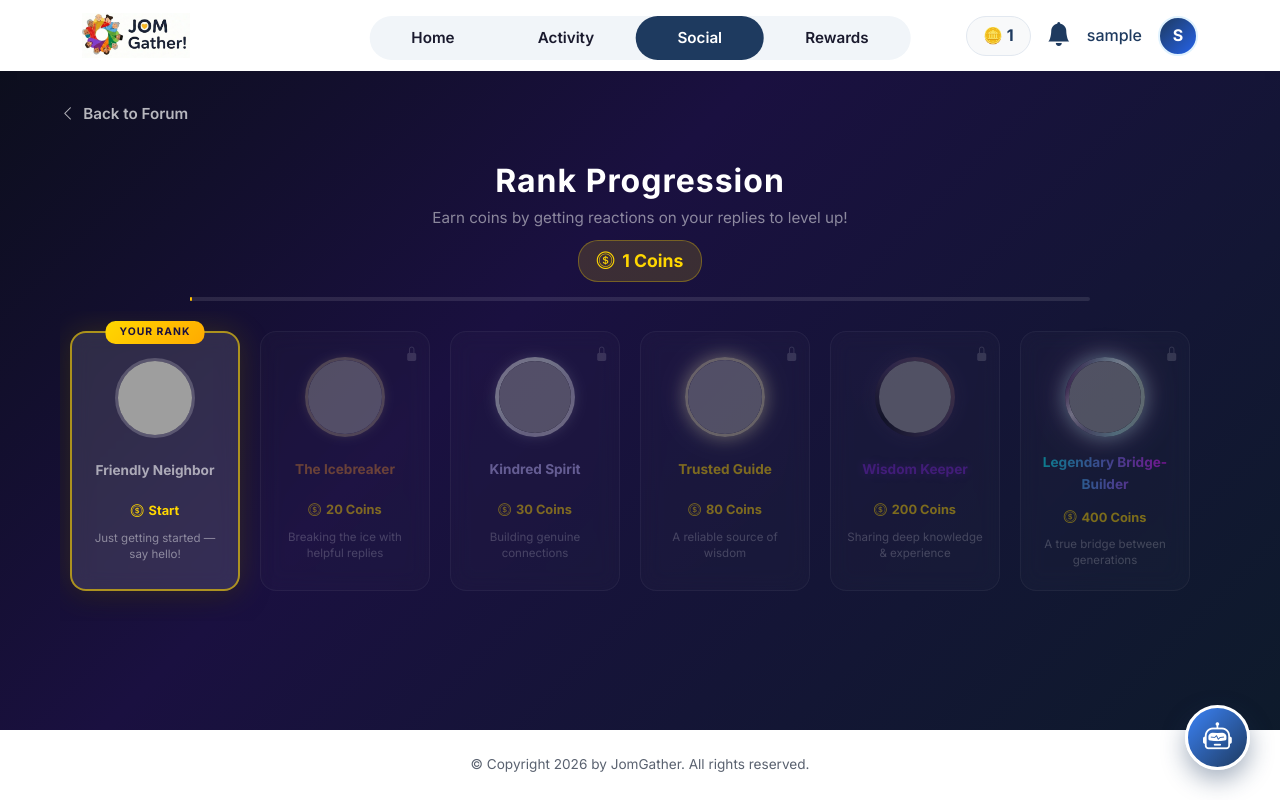
After one commit to Cassius-stack/JOMGather, a Flask app: page /social/ask-grandfriend/ranks in a window 1280 px wide. The commit adds this page. Run offline with Flask 3, Linux system fonts and the light colour scheme; the visitor is signed in with stand-in values (Sample User, id 1); parts of the project's set-up code (start-up, migrations or seed data) failed here and were passed over; some libraries are stand-ins or nearby versions; grey boxes are pictures that could not be loaded.

Commit message:
Final Changse

```diff
--- a/routes/activities.py
+++ b/routes/activities.py
@@ -45,8 +45,8 @@ def upload_photo():
 
 @activities_bp.route('/boomerang')
 def boomerang():
-    """BOOMERang - Entry Transition."""
-    return render_template('activities/Boomerang/Transition.html')
+    """BOOMERang - Redirect to home/setup page."""
+    return redirect(url_for('activities.boomerang_home'))
 
 
 @activities_bp.route('/boomerang/home')
--- a/routes/social.py
+++ b/routes/social.py
@@ -1364,6 +1364,60 @@ def agf_profile(user_id):
         return redirect(url_for('social.ask_grandfriend'))
 
 
+@social_bp.route('/ask-grandfriend/ranks')
+def agf_ranks():
+    """Rank progression page showing all tiers and the user's current rank."""
+    current_user_id = get_current_user_id()
+    if not current_user_id:
+        return redirect(url_for('auth.login'))
+
+    # Calculate user's coins (with test coin override)
+    test_coins = session.get('agf_test_coins')
+    if test_coins is not None:
+        total_coins = test_coins
+    else:
+        try:
+            replies_resp = supabase.table('replies').select('coins_awarded').eq('user_id', current_user_id).execute()
+            total_coins = sum(r.get('coins_awarded', 0) for r in (replies_resp.data or []))
+        except:
+            total_coins = 0
+
+    current_rank = get_user_rank(total_coins)
+
+    # Get user profile picture
+    try:
+        user_resp = supabase.table('users').select('profile_picture').eq('id', current_user_id).single().execute()
+        profile_picture = user_resp.data.get('profile_picture') if user_resp.data else None
+    except:
+        profile_picture = None
+
+    if not profile_picture:
+        profile_picture = f'https://i.pravatar.cc/120?u={current_user_id}'
+
+    # Define all rank tiers with descriptions
+    rank_tiers = [
+        {'tier': 1, 'name': 'Friendly Neighbor', 'css_class': 'rank-tier-1', 'coins': 0,
+         'description': 'Just getting started — say hello!'},
+        {'tier': 2, 'name': 'The Icebreaker', 'css_class': 'rank-tier-2', 'coins': 20,
+         'description': 'Breaking the ice with helpful replies'},
+        {'tier': 3, 'name': 'Kindred Spirit', 'css_class': 'rank-tier-3', 'coins': 30,
+         'description': 'Building genuine connections'},
+        {'tier': 4, 'name': 'Trusted Guide', 'css_class': 'rank-tier-4', 'coins': 80,
+         'description': 'A reliable source of wisdom'},
+        {'tier': 5, 'name': 'Wisdom Keeper', 'css_class': 'rank-tier-5', 'coins': 200,
+         'description': 'Sharing deep knowledge & experience'},
+        {'tier': 6, 'name': 'Legendary Bridge-Builder', 'css_class': 'rank-tier-6', 'coins': 400,
+         'description': 'A true bridge between generations'},
+    ]
+
+    return render_template('social/agf_ranks.html',
+                           current_rank=current_rank,
+                           total_coins=total_coins,
+                           rank_tiers=rank_tiers,
+                           profile_picture=profile_picture,
+                           current_user_id=current_user_id)
+
+
 @social_bp.route('/ask-grandfriend/delete/<question_id>', methods=['POST'])
 def delete_question_route(question_id):
     """Delete a question (Only OP). Uses service role key to bypass RLS."""
--- a/templates/activities/Boomerang/LoadingPage.html
+++ b/templates/activities/Boomerang/LoadingPage.html
@@ -290,7 +290,7 @@
     <div class="loading-card">
         <!-- Permission Error -->
         <div class="permission-error" id="permissionError">
-            <strong>⚠️ Access Required</strong>
+            <strong>Warning: Access Required</strong>
             <p style="margin: 5px 0 0 0; font-size: 0.9rem;">Please allow camera & mic access to continue.</p>
         </div>
 
@@ -339,7 +339,7 @@
 
         <!-- Tips -->
         <div class="loading-tips">
-            <span class="emoji">💡</span>Tip: Be yourself and have fun!
+            Tip: Be yourself and have fun!
         </div>
     </div>
 </div>
--- /dev/null
+++ b/templates/social/agf_ranks.html
@@ -0,0 +1,440 @@
+{% extends "base.html" %}
+{% block title %}Rank Progression - JomGather{% endblock %}
+
+{% block head %}
+<link rel="stylesheet" href="{{ url_for('static', filename='css/askagrandfriend.css') }}">
+<style>
+    body {
+        background: linear-gradient(135deg, #0b0e1a 0%, #1a1040 40%, #0d1b2a 100%);
+        min-height: 100vh;
+        font-family: 'Inter', sans-serif;
+    }
+
+    .ranks-container {
+        max-width: 1200px;
+        margin: 0 auto;
+        padding: 30px 20px 60px;
+    }
+
+    .back-link {
+        color: rgba(255, 255, 255, 0.7);
+        text-decoration: none;
+        font-weight: 600;
+        display: inline-flex;
+        align-items: center;
+        gap: 0.5rem;
+        transition: color 0.2s;
+        font-size: 0.95rem;
+    }
+
+    .back-link:hover {
+        color: #fff;
+    }
+
+    .ranks-page-title {
+        text-align: center;
+        color: #fff;
+        font-size: 2rem;
+        font-weight: 800;
+        margin: 20px 0 5px;
+        letter-spacing: 1px;
+    }
+
+    .ranks-subtitle {
+        text-align: center;
+        color: rgba(255, 255, 255, 0.5);
+        font-size: 0.95rem;
+        margin-bottom: 10px;
+    }
+
+    .coins-display {
+        text-align: center;
+        margin-bottom: 35px;
+    }
+
+    .coins-display .coin-icon {
+        display: inline-flex;
+        align-items: center;
+        gap: 8px;
+        background: rgba(255, 215, 0, 0.15);
+        border: 1px solid rgba(255, 215, 0, 0.3);
+        padding: 6px 18px;
+        border-radius: 20px;
+        color: #ffd700;
+        font-weight: 700;
+        font-size: 1.1rem;
+    }
+
+    /* Horizontal scrollable tier cards */
+    .ranks-track {
+        display: flex;
+        gap: 20px;
+        overflow-x: auto;
+        padding: 20px 10px 30px;
+        scroll-snap-type: x mandatory;
+        -webkit-overflow-scrolling: touch;
+    }
+
+    .ranks-track::-webkit-scrollbar {
+        height: 6px;
+    }
+
+    .ranks-track::-webkit-scrollbar-track {
+        background: rgba(255, 255, 255, 0.05);
+        border-radius: 3px;
+    }
+
+    .ranks-track::-webkit-scrollbar-thumb {
+        background: rgba(255, 255, 255, 0.2);
+        border-radius: 3px;
+    }
+
+    /* Individual tier card */
+    .rank-card {
+        flex: 0 0 170px;
+        min-width: 170px;
+        background: rgba(255, 255, 255, 0.05);
+        border: 1px solid rgba(255, 255, 255, 0.1);
+        border-radius: 16px;
+        padding: 25px 15px 20px;
+        text-align: center;
+        position: relative;
+        transition: all 0.3s ease;
+        scroll-snap-align: center;
+        backdrop-filter: blur(10px);
+    }
+
+    .rank-card:hover {
+        transform: translateY(-5px);
+        background: rgba(255, 255, 255, 0.08);
+    }
+
+    /* Current rank highlight */
+    .rank-card.current-rank {
+        background: rgba(255, 255, 255, 0.12);
+        border: 2px solid rgba(255, 215, 0, 0.6);
+        box-shadow: 0 0 30px rgba(255, 215, 0, 0.15), 0 8px 32px rgba(0, 0, 0, 0.3);
+    }
+
+    .current-label {
+        position: absolute;
+        top: -12px;
+        left: 50%;
+        transform: translateX(-50%);
+        background: linear-gradient(135deg, #ffd700, #ffaa00);
+        color: #1a1040;
+        font-size: 0.65rem;
+        font-weight: 800;
+        padding: 3px 14px;
+        border-radius: 10px;
+        text-transform: uppercase;
+        letter-spacing: 1px;
+        white-space: nowrap;
+    }
+
+    /* Locked tier */
+    .rank-card.locked {
+        opacity: 0.45;
+    }
+
+    .rank-card.locked .rank-avatar-wrapper {
+        filter: grayscale(0.8);
+    }
+
+    .lock-icon {
+        position: absolute;
+        top: 10px;
+        right: 10px;
+        color: rgba(255, 255, 255, 0.3);
+        font-size: 0.9rem;
+    }
+
+    /* Avatar wrapper - provides space for the tier border effects */
+    .rank-avatar-wrapper {
+        width: 80px;
+        height: 80px;
+        margin: 0 auto 15px;
+        position: relative;
+        border-radius: 50%;
+    }
+
+    .rank-avatar-wrapper img {
+        width: 100%;
+        height: 100%;
+        border-radius: 50%;
+        object-fit: cover;
+    }
+
+    /* Tier name */
+    .rank-card-title {
+        color: #fff;
+        font-size: 0.85rem;
+        font-weight: 700;
+        margin-bottom: 8px;
+        min-height: 36px;
+        display: flex;
+        align-items: center;
+        justify-content: center;
+    }
+
+    /* Coin requirement */
+    .rank-coins {
+        display: inline-flex;
+        align-items: center;
+        gap: 5px;
+        font-size: 0.8rem;
+        font-weight: 700;
+        color: #ffd700;
+        margin-bottom: 8px;
+    }
+
+    /* Description */
+    .rank-description {
+        color: rgba(255, 255, 255, 0.45);
+        font-size: 0.72rem;
+        line-height: 1.4;
+        min-height: 34px;
+    }
+
+    /* Progress connector line */
+    .ranks-progress {
+        display: flex;
+        align-items: center;
+        justify-content: center;
+        padding: 0 30px;
+        margin-top: -20px;
+        margin-bottom: 10px;
+    }
+
+    .progress-bar-track {
+        flex: 1;
+        height: 4px;
+        background: rgba(255, 255, 255, 0.1);
+        border-radius: 2px;
+        position: relative;
+        max-width: 900px;
+    }
+
+    .progress-bar-fill {
+        height: 100%;
+        background: linear-gradient(90deg, #ffd700, #ffaa00);
+        border-radius: 2px;
+        transition: width 0.5s ease;
+    }
+
+    /* ====== Tier-specific avatar border effects ====== */
+    /* Tier 1: Simple neutral border */
+    .rank-card .tier-1-avatar {
+        border: 3px solid rgba(255, 255, 255, 0.2);
+    }
+
+    /* Tier 2: Bronze border */
+    .rank-card .tier-2-avatar {
+        border: 3px solid #cd7f32;
+        box-shadow: 0 0 8px rgba(205, 127, 50, 0.5);
+    }
+
+    /* Tier 3: Holographic pastel gradient */
+    .rank-card .tier-3-avatar {
+        border: 4px solid transparent;
+        background-image: linear-gradient(#0b0e1a, #0b0e1a), linear-gradient(135deg, #e0e0e0, #bdfcc9, #c4bbff, #e0e0e0);
+        background-origin: border-box;
+        background-clip: padding-box, border-box;
+        box-shadow: 0 0 12px rgba(196, 187, 255, 0.4);
+    }
+
+    /* Tier 4: Gold pulsing halo */
+    .rank-card .tier-4-avatar {
+        border: 3px solid #d4af37;
+        animation: pulseGoldHalo 4s infinite ease-in-out;
+    }
+
+    /* Tier 5: Spinning aurora */
+    .rank-card .tier-5-avatar {
+        border: 4px solid transparent;
+        background-image: linear-gradient(#0b0e1a, #0b0e1a), conic-gradient(from var(--aurora-angle, 0deg), #0b132b, #7a28cb, #e53935, #7a28cb, #0b132b);
+        background-origin: border-box;
+        background-clip: padding-box, border-box;
+        animation: spinAurora 4s linear infinite;
+        box-shadow: 0 0 15px rgba(122, 40, 203, 0.5);
+    }
+
+    /* Tier 6: Rainbow liquid flow */
+    .rank-card .tier-6-avatar {
+        border: 4px solid transparent;
+        background-image: linear-gradient(#0b0e1a, #0b0e1a),
+            linear-gradient(135deg, transparent 40%, rgba(255, 255, 255, 0.8) 50%, transparent 60%),
+            linear-gradient(to right, #ffcf00, #ff00ff, #00ffff, #ffcf00);
+        background-origin: padding-box, border-box, border-box;
+        background-clip: padding-box, border-box, border-box;
+        background-size: 100% 100%, 200% 200%, 200% 100%;
+        animation: energyBeam 2s linear infinite, liquidFlow 4s linear infinite;
+        box-shadow: 0 0 20px #00ffff, 0 0 30px #ff00ff;
+    }
+
+    /* Tier-specific card title colors */
+    .rank-card .tier-1-title {
+        color: rgba(255, 255, 255, 0.6);
+    }
+
+    .rank-card .tier-2-title {
+        color: #cd7f32;
+    }
+
+    .rank-card .tier-3-title {
+        color: #c4bbff;
+    }
+
+    .rank-card .tier-4-title {
+        color: #ffd700;
+    }
+
+    .rank-card .tier-5-title {
+        color: #7a28cb;
+        text-shadow: 0 0 8px rgba(122, 40, 203, 0.5);
+    }
+
+    .rank-card .tier-6-title {
+        background: linear-gradient(270deg, #ffcf00, #ff00ff, #00ffff, #ffcf00);
+        background-size: 300% 300%;
+        -webkit-background-clip: text;
+        background-clip: text;
+        -webkit-text-fill-color: transparent;
+        animation: liquidFlow 4s ease infinite;
+    }
+
+    /* Reuse existing keyframes from askagrandfriend.css */
+    @property --aurora-angle {
+        syntax: '<angle>';
+        initial-value: 0deg;
+        inherits: false;
+    }
+
+    @keyframes spinAurora {
+        to {
+            --aurora-angle: 360deg;
+        }
+    }
+
+    @keyframes pulseGoldHalo {
+        0% {
+            box-shadow: 0 0 5px rgba(255, 215, 0, 0.4);
+            border-color: rgba(212, 175, 55, 0.8);
+        }
+
+        50% {
+            box-shadow: 0 0 20px rgba(255, 215, 0, 0.9), 0 0 30px rgba(212, 175, 55, 0.5);
+            border-color: rgba(255, 215, 0, 1);
+        }
+
+        100% {
+            box-shadow: 0 0 5px rgba(255, 215, 0, 0.4);
+            border-color: rgba(212, 175, 55, 0.8);
+        }
+    }
+
+    @keyframes energyBeam {
+        0% {
+            background-position: center, 200% 0%, 0% 0%;
+        }
+
+        100% {
+            background-position: center, -100% 200%, 0% 0%;
+        }
+    }
+
+    @keyframes liquidFlow {
+        0% {
+            background-position: 0% 50%;
+        }
+
+        50% {
+            background-position: 100% 50%;
+        }
+
+        100% {
+            background-position: 0% 50%;
+        }
+    }
+
+    /* Responsive */
+    @media (max-width: 768px) {
+        .ranks-page-title {
+            font-size: 1.5rem;
+        }
+
+        .rank-card {
+            flex: 0 0 150px;
+            min-width: 150px;
+        }
+    }
+</style>
+{% endblock %}
+
+{% block content %}
+<div class="ranks-container">
+    <!-- Back Link -->
+    <a href="{{ url_for('social.ask_grandfriend') }}" class="back-link">
+        <i class="bi bi-chevron-left"></i> Back to Forum
+    </a>
+
+    <!-- Page Title -->
+    <h1 class="ranks-page-title">Rank Progression</h1>
+    <p class="ranks-subtitle">Earn coins by getting reactions on your replies to level up!</p>
+
+    <!-- Current Coins -->
+    <div class="coins-display">
+        <span class="coin-icon">
+            <i class="bi bi-coin"></i> {{ total_coins }} Coins
+        </span>
+    </div>
+
+    <!-- Progress Bar -->
+    <div class="ranks-progress">
+        <div class="progress-bar-track">
+            {% set max_coins = 400 %}
+            {% set progress = [total_coins / max_coins * 100, 100] | min %}
+            <div class="progress-bar-fill" style="width: {{ progress }}%"></div>
+        </div>
+    </div>
+
+    <!-- Rank Cards -->
+    <div class="ranks-track">
+        {% for tier in rank_tiers %}
+        <div
+            class="rank-card {% if tier.tier == current_rank.tier %}current-rank{% elif tier.tier > current_rank.tier %}locked{% endif %}">
+            <!-- Current rank label -->
+            {% if tier.tier == current_rank.tier %}
+            <span class="current-label">Your Rank</span>
+            {% endif %}
+
+            <!-- Lock icon for locked tiers -->
+            {% if tier.tier > current_rank.tier %}
+            <span class="lock-icon"><i class="bi bi-lock-fill"></i></span>
+            {% endif %}
+
+            <!-- Avatar with tier border effect -->
+            <div class="rank-avatar-wrapper tier-{{ tier.tier }}-avatar">
+                <img src="{{ profile_picture }}" alt="Avatar">
+            </div>
+
+            <!-- Rank title -->
+            <div class="rank-card-title tier-{{ tier.tier }}-title">
+                {{ tier.name }}
+            </div>
+
+            <!-- Coin requirement -->
+            <div class="rank-coins">
+                <i class="bi bi-coin"></i>
+                {% if tier.coins == 0 %}Start{% else %}{{ tier.coins }} Coins{% endif %}
+            </div>
+
+            <!-- Description -->
+            <div class="rank-description">
+                {{ tier.description }}
+            </div>
+        </div>
+        {% endfor %}
+    </div>
+</div>
+{% endblock %}
```
Also changed, not shown: templates/activities/Boomerang/Description.html (+5 -9 lines), templates/activities/Boomerang/Meetup.html (+44 -0 lines), templates/social/ask_grandfriend.html (+23 -3 lines).
